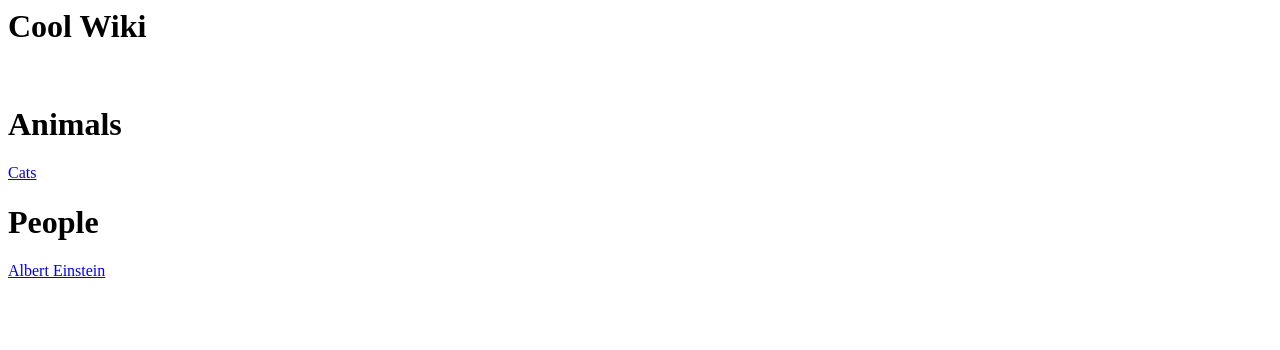
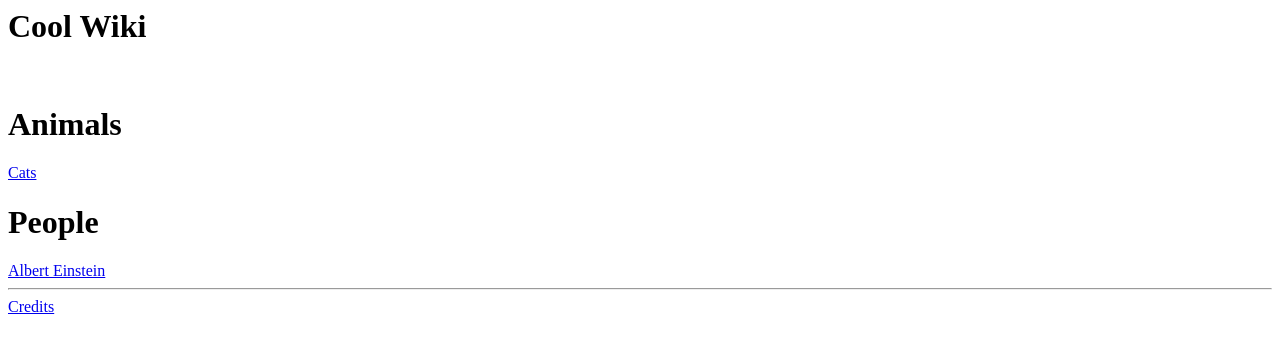
Before and after one commit to cool-wiki/cool-wiki.github.io, a plain HTML site: page index.html in a window 1280 px wide. Drawn offline with Linux system fonts and the light colour scheme.

Commit message:
Update index.html

```diff
--- a/index.html
+++ b/index.html
@@ -9,5 +9,9 @@
     <br>
     <h1>People</h1>
     <a href="AlbertEinstein.html">Albert Einstein</a>
+
+    <hr>
+
+    <a href="credits.html">Credits</a>
   </body>
 </html>
```
